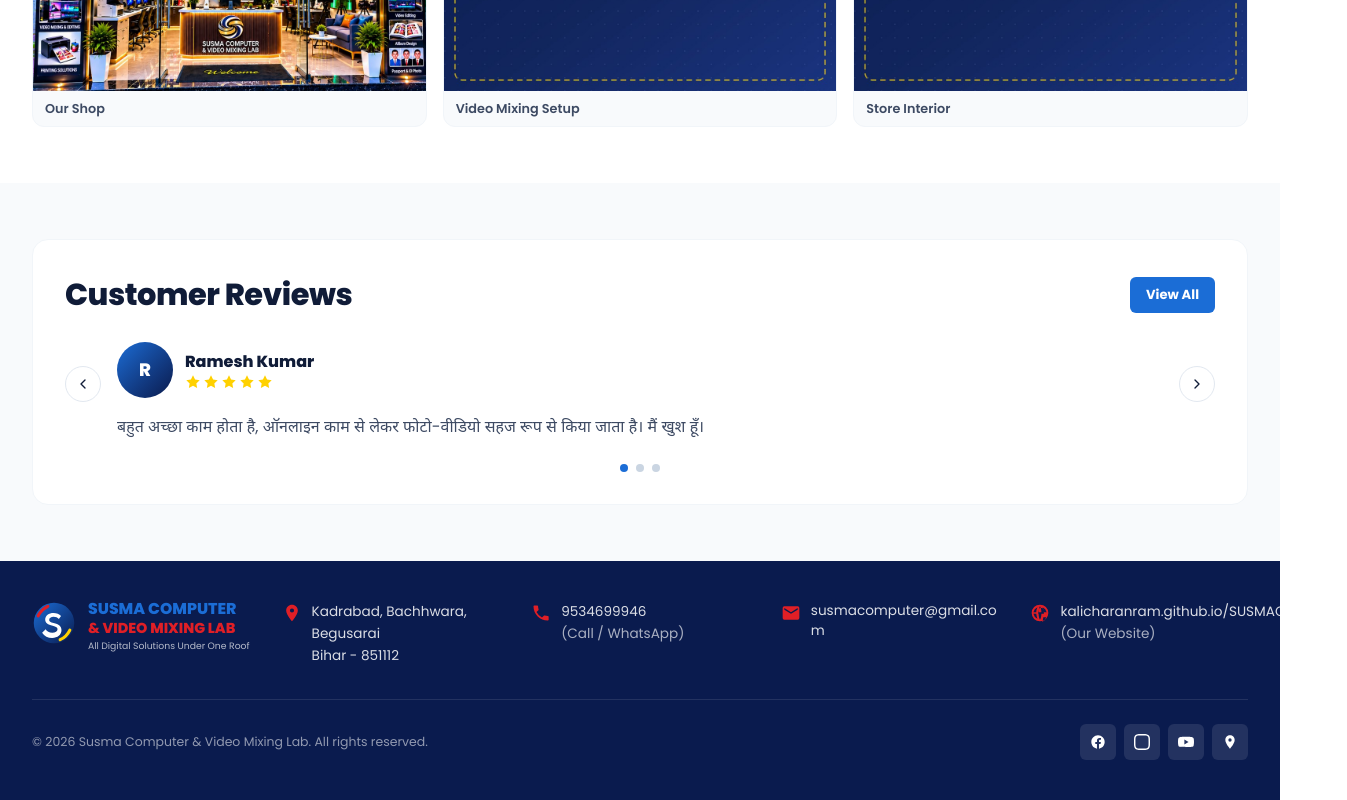
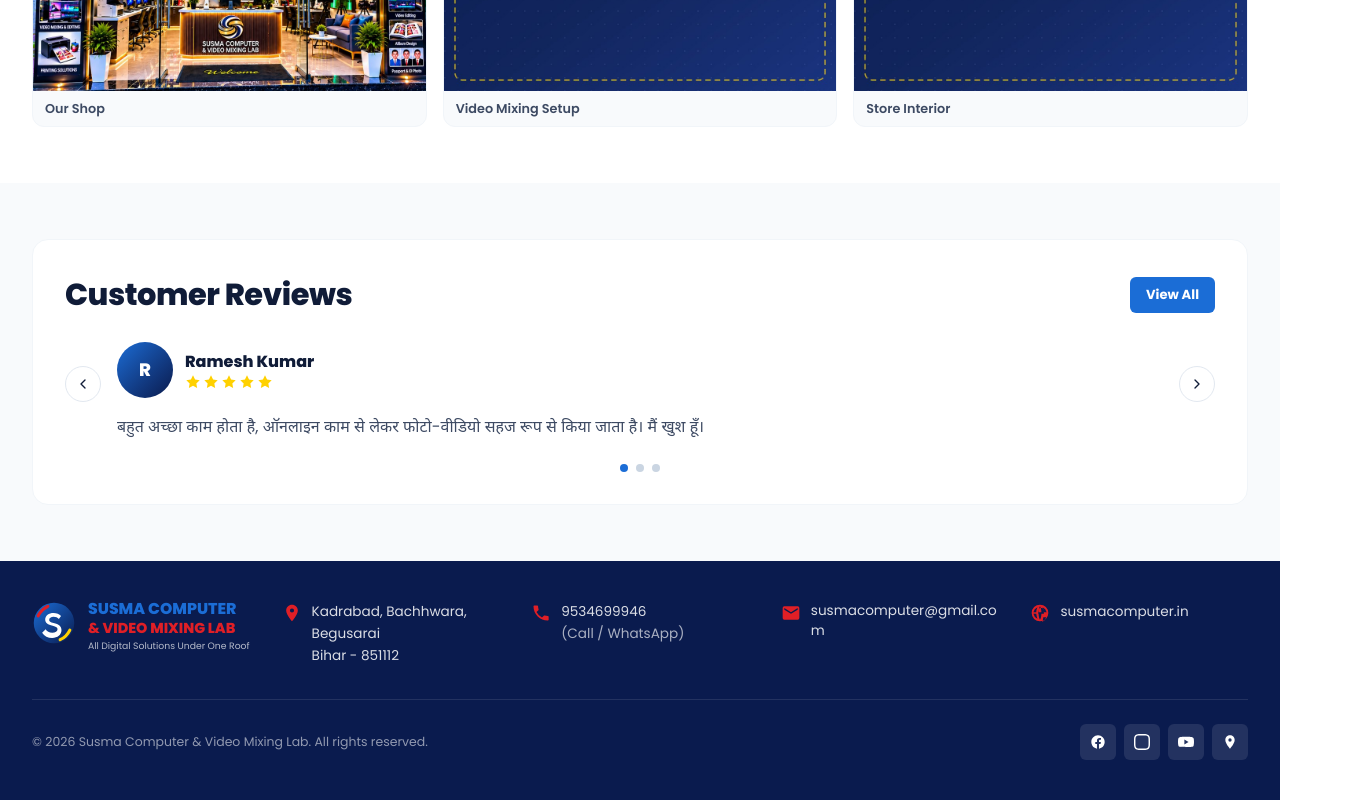
Before and after one commit to kalicharanram/SUSMACOMPUTER, a React (Vite) app: page / in a window 1280 px wide. Shown: the part 1260-2060 px from the top of the page, 1347 px wide, since content can reach past the window. Built offline with nearby package versions, Linux system fonts and the light colour scheme.

Commit message:
Footer: point to the custom domain susmacomputer.in

```diff
--- a/src/components/Sections.jsx
+++ b/src/components/Sections.jsx
@@ -265,8 +265,17 @@ export function Footer() {
               <path d="M12 2a10 10 0 1 0 0 20 10 10 0 0 0 0-20Zm7.9 9h-3.4a15 15 0 0 0-1.4-5.8A8 8 0 0 1 19.9 11ZM12 4c.8 1.1 1.6 3.4 1.7 7h-3.4C10.4 7.4 11.2 5.1 12 4ZM4.1 13h3.4c.2 2.2.7 4.2 1.4 5.8A8 8 0 0 1 4.1 13Zm3.4-2H4.1a8 8 0 0 1 4.8-5.8A15 15 0 0 0 7.5 11ZM12 20c-.8-1.1-1.6-3.4-1.7-7h3.4c-.1 3.6-.9 5.9-1.7 7Zm2.1-7H9.9c-.1-3.4.8-5.9 1.7-7h3.4c.9 1.1 1.8 3.6 1.7 7Zm.5 9.8c.7-1.6 1.2-3.6 1.4-5.8h3.4a8 8 0 0 1-4.8 5.8Z" />
             </svg>
             <span className="text-[0.85rem] leading-relaxed">
-              <span className="block">{contact.website}</span>
-              <span className="text-white/65">{contact.websiteNote}</span>
+              <a
+                href={contact.websiteHref}
+                target="_blank"
+                rel="noreferrer"
+                className="block transition-colors hover:text-saffron-300"
+              >
+                {contact.website}
+              </a>
+              {contact.websiteNote && (
+                <span className="text-white/65">{contact.websiteNote}</span>
+              )}
             </span>
           </div>
         </div>
--- a/src/data/site.js
+++ b/src/data/site.js
@@ -37,10 +37,12 @@ export const contact = {
   phone2: '9534699946',
 
   email: 'susmacomputer@gmail.com',
-  // The GitHub Pages URL until a real domain is bought. Update these two
-  // together once a domain is connected to GitHub Pages.
-  website: 'kalicharanram.github.io/SUSMACOMPUTER',
-  websiteNote: '(Our Website)',
+  // Custom domain, connected to GitHub Pages.
+  // If DNS ever stops resolving, the GitHub Pages URL is the fallback:
+  //   https://kalicharanram.github.io/SUSMACOMPUTER/
+  website: 'susmacomputer.in',
+  websiteHref: 'https://susmacomputer.in',
+  websiteNote: '',
 
   hoursToday: '9:00 AM - 8:00 PM',
   openLabel: 'Open Now',
```
